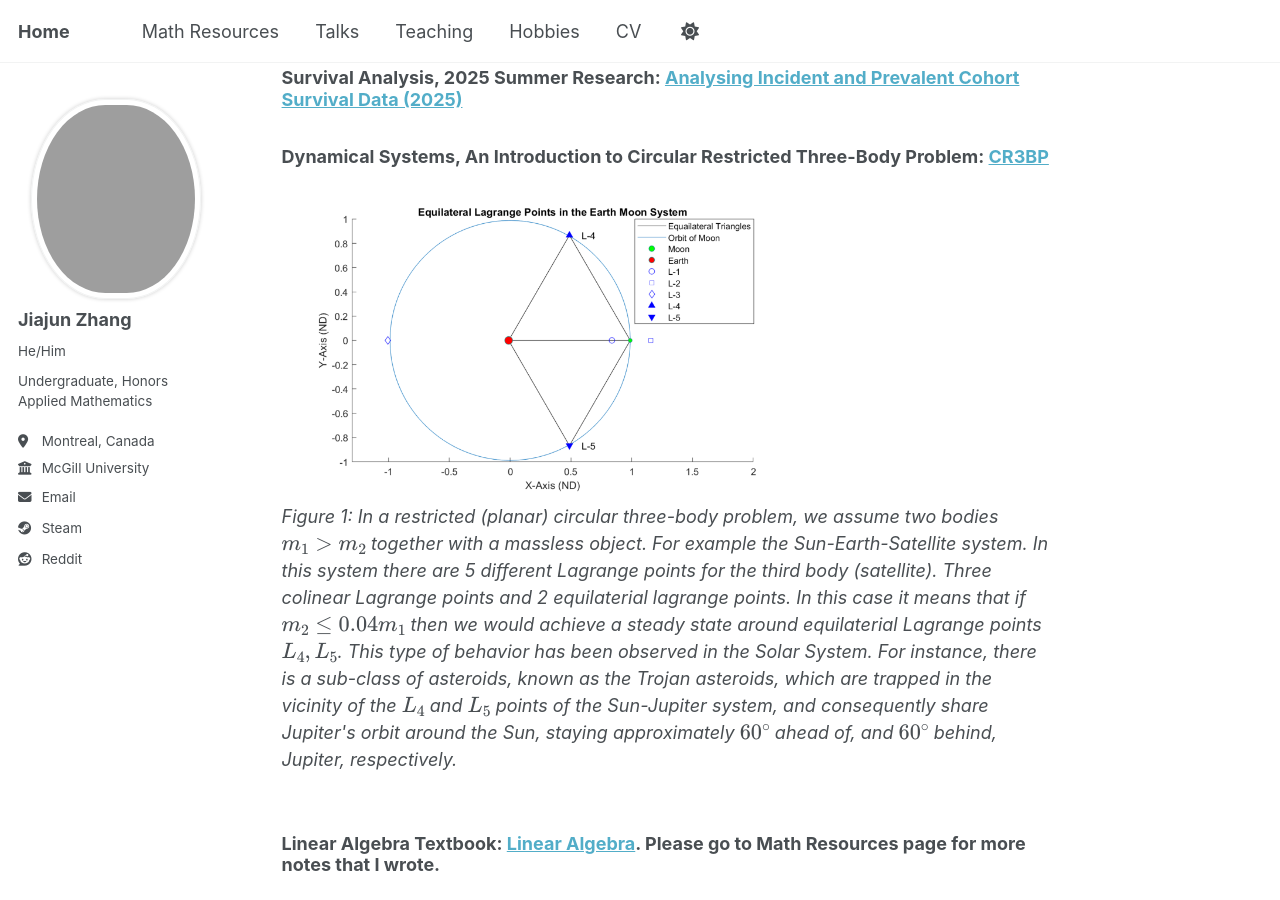
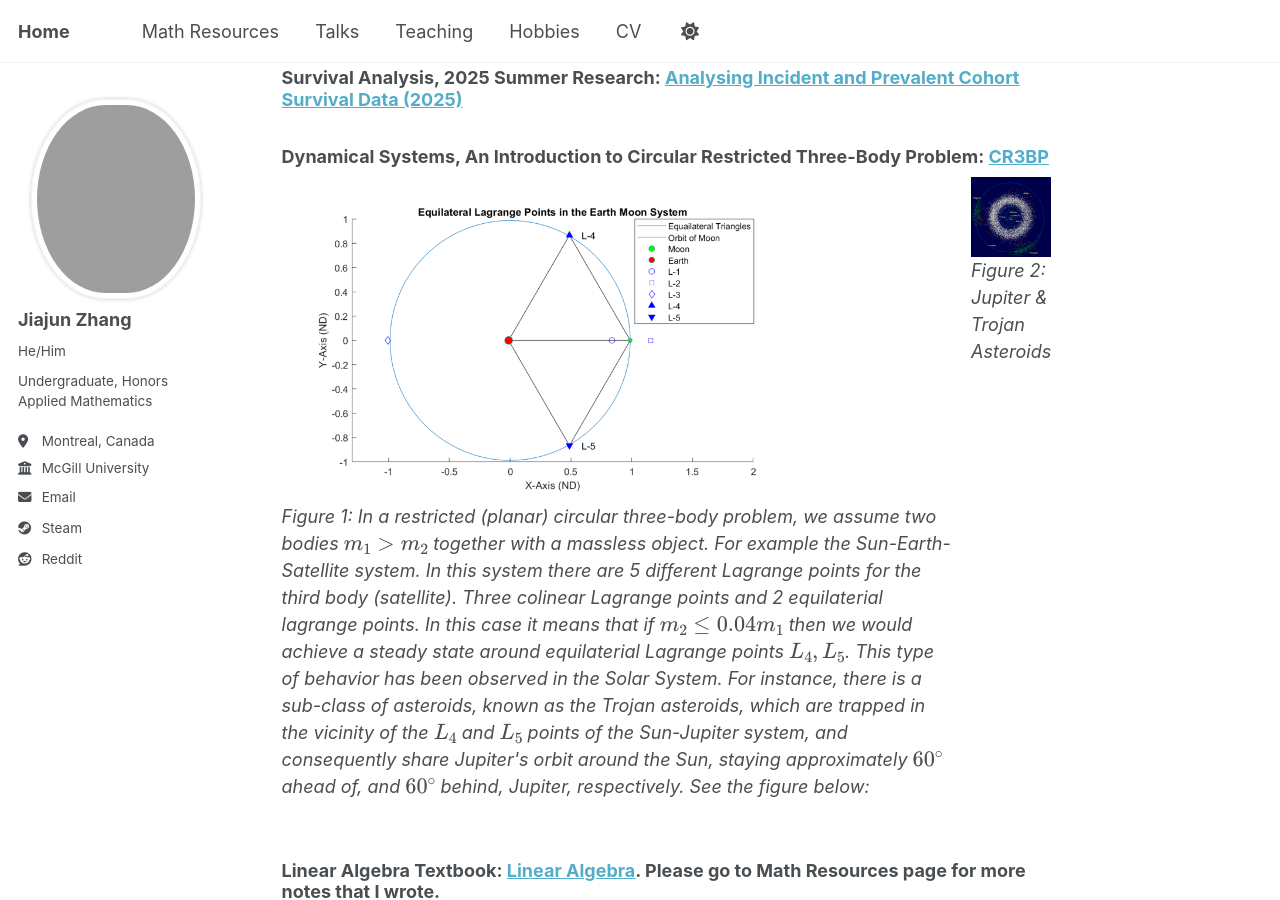
Before and after one commit to JohanssonRein/JohanssonRein.github.io, a Jekyll site: the page built from _pages/about.md, in a window 1280 px wide and 900 px high, scrolled down 3082 px. Built offline with Jekyll 4.4.1, drawn with Linux system fonts in a browser that asks for light colours.

Commit message:
Update about.md

```diff
--- a/_pages/about.md
+++ b/_pages/about.md
@@ -71,7 +71,11 @@ redirect_from:
 $
 m_2 \leq 0.04m_1
 $
-then we would achieve a steady state around equilaterial Lagrange points $L_4,L_5$. This type of behavior has been observed in the Solar System. For instance, there is a sub-class of asteroids, known as the Trojan asteroids, which are trapped in the vicinity of the $L_4$ and $L_5$ points of the Sun-Jupiter system, and consequently share Jupiter's orbit around the Sun, staying approximately $60^\circ$ ahead of, and $60^\circ$ behind, Jupiter, respectively.</em></p>
+then we would achieve a steady state around equilaterial Lagrange points $L_4,L_5$. This type of behavior has been observed in the Solar System. For instance, there is a sub-class of asteroids, known as the Trojan asteroids, which are trapped in the vicinity of the $L_4$ and $L_5$ points of the Sun-Jupiter system, and consequently share Jupiter's orbit around the Sun, staying approximately $60^\circ$ ahead of, and $60^\circ$ behind, Jupiter, respectively. See the figure below:</em></p>
+  </div>
+  <div>
+    <img src="/images/jupiter.png" alt="Trojan Asteroids" width="300">
+    <p><em>Figure 2: Jupiter & Trojan Asteroids</em></p>
   </div>
 </div>
 
```
